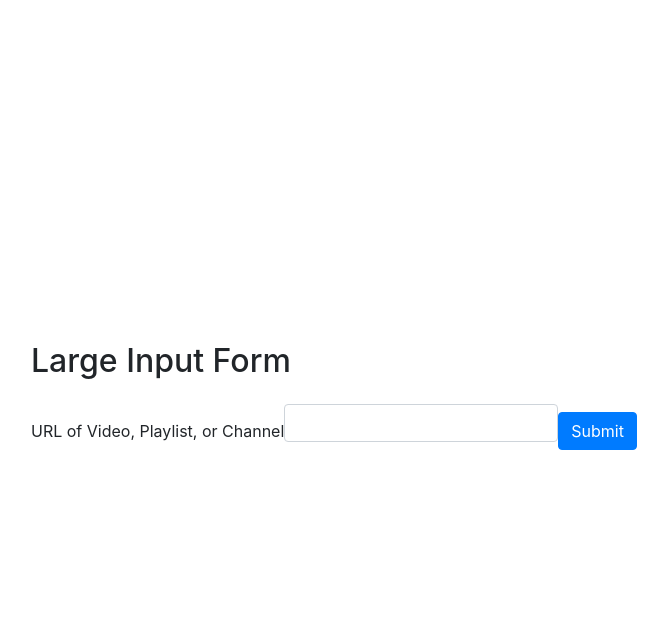
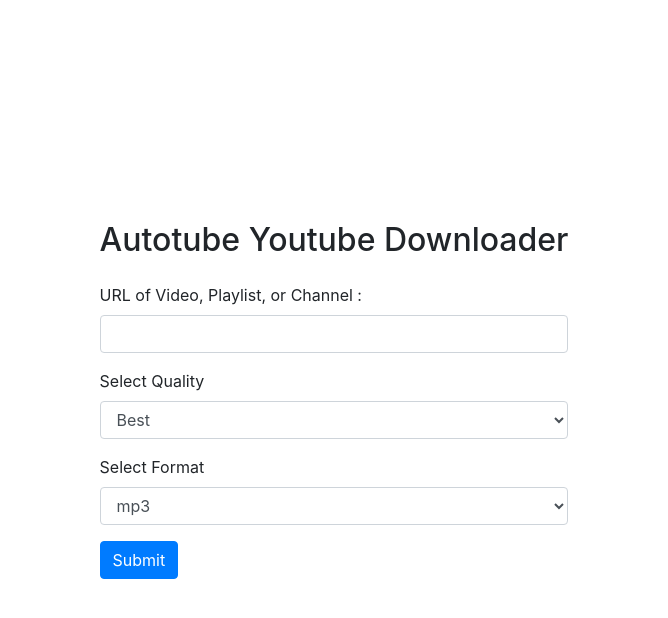
Before and after one commit to autoimmunexd/Autotube, a Flask app: page / in a window 1280 px wide. Shown: the top 618 px of the page, without its empty margins (306-974 px from the left). Run offline with Flask 3, Linux system fonts and the light colour scheme; some libraries are stand-ins or nearby versions.

Commit message:
tweaked autotube
added quality and format settings and added the element to the template

```diff
--- a/app.py
+++ b/app.py
@@ -1,13 +1,29 @@
 from flask import Flask, render_template
 from flask_wtf import FlaskForm
-from wtforms import StringField, SubmitField
+from wtforms import StringField, SelectField, SubmitField
 
 app = Flask(__name__)
 app.config['SECRET_KEY'] = 'none'
 
 class LargeInputForm(FlaskForm):
-    url_input_string = StringField('URL of Video, Playlist, or Channel')
+    select_field_quality = SelectField('Select Quality', choices=[
+        ('best', 'Best'),
+        ('320', '320'),
+        ('192', '192'),
+        ('128', '128')
+    ])
+    #MP4, M4A, MP3, OPUS, WAV
+    select_field_format = SelectField('Select Format', choices=[
+        ('mp3', 'mp3'),
+        ('mp4', 'mp4'),
+        ('w4a', 'm4a'),
+        ('wave', 'wav'),
+        ('opus','opus')
+    ])
+    url_input_string = StringField('URL of Video, Playlist, or Channel :')
     submit_button = SubmitField('Submit')
+#best, 320, 192, 128
+
 
 @app.route('/', methods=['GET', 'POST'])
 def index():
@@ -15,8 +31,16 @@
     #if you click the button
     if form.validate_on_submit():
         print('clicked!')
+        selected_quality = form.select_field_quality.data
+        selected_format = form.select_field_format.data
         data = form.url_input_string.data
-        print(data)
+        #differentiate between channel, playlist, or single video
+        #https://www.youtube.com/watch?v=5mpqhtK0NuU&list=PLCg4BmjNch8hKt_6BzvThMe-njUhFEM02 VIDEO
+        #https://www.youtube.com/@HDgreenstudio/featured CHANNEL HOME
+        #https://www.youtube.com/@HDgreenstudio/videos CHANNEL VIDEOS
+        #https://www.youtube.com/playlist?list=PLAJMBElONP_FLESzq42kIIxM2c8jg_beQ PLAYLIST
+
+
     return render_template('index.html', form=form)
 
 if __name__ == '__main__':
--- a/templates/form_macro.html
+++ b/templates/form_macro.html
@@ -1,12 +1,21 @@
 {% macro large_input_form(form, title, input_id, submit_id) %}
 <div class="form-container">
   <h2 class="mb-4">{{ title }}</h2>
-    <form class="form-inline" method="POST">
+  <form class="form" method="POST">
     <div class="form-group">
       {{ form.url_input_string.label(class="form-label", id=input_id) }}
       {{ form.url_input_string(class="form-control mb-3") }}
     </div>
     {{ form.hidden_tag() }}
+    <div class="form-group">
+      {{ form.select_field_quality.label(class="form-label") }}
+      {{ form.select_field_quality(class="form-control mb-3") }}
+    </div>
+
+    <div class="form-group">
+      {{ form.select_field_format.label(class="form-label") }}
+      {{ form.select_field_format(class="form-control mb-3") }}
+    </div>
     {{ form.submit_button(class="btn btn-primary", id=submit_id) }}
 </form>
 </div>
--- a/templates/index.html
+++ b/templates/index.html
@@ -2,13 +2,11 @@
 
 <!DOCTYPE html>
 <html lang="en">
-
 <head>
   <meta charset="UTF-8">
   <meta name="viewport" content="width=device-width, initial-scale=1.0">
-  <title>Large Input Form</title>
+  <title>Autotube</title>
   <link rel="stylesheet" href="https://stackpath.bootstrapcdn.com/bootstrap/4.3.1/css/bootstrap.min.css">
-  <!-- Include Bootstrap CSS link -->
   <style>
     body {
       display: flex;
@@ -19,9 +17,19 @@
     }
   </style>
 </head>
-
+<!--
+  provide defaults of highest quality and mp4
+  <input>
+  <download location>
+  <quality>
+  <format>
+ -->
 <body>
-  {{ form_macro.large_input_form(form, "Large Input Form", "url_input", "url_submit") }}
+  {{ form_macro.large_input_form(
+  form,
+  "Autotube Youtube Downloader",
+  "url_input",
+  "url_submit"
+  ) }}
 </body>
-
 </html>
```
Lines whose indentation alone changed are shown as unchanged.
